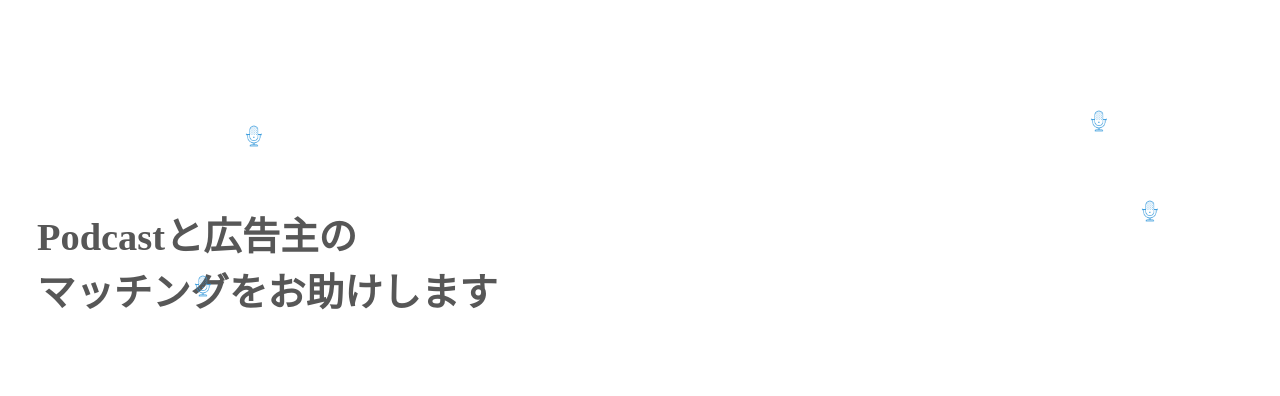
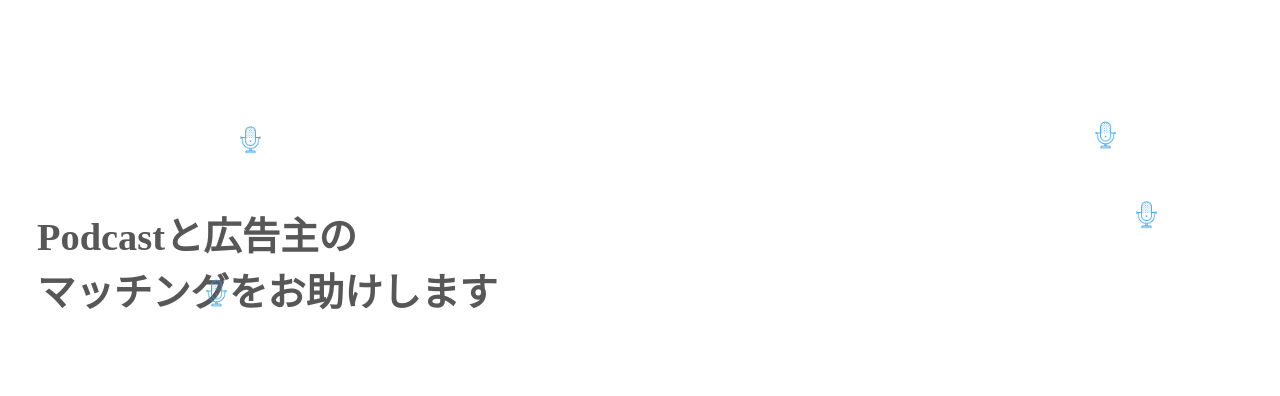
Before and after one commit to ry-32/locura_app, a Rails app: page / in a window 1280 px wide. Shown: the part 124-520 px from the top of the page. Run offline with Rails 7, Linux system fonts and the light colour scheme; data that the repository does not hold is empty; style sheets or scripts are compiled from the project's sources; some libraries are stand-ins or nearby versions.

Commit message:
animation shit fixed a bit

```diff
--- a/app/assets/stylesheets/home.scss
+++ b/app/assets/stylesheets/home.scss
@@ -58,8 +58,8 @@
     }
 
 .animation2 {
-    width:25px;
-    height:25px;
+    width: 32px;
+    height: 32px;
     margin-top:80px;
     transform-origin:200% center;
     animation:rotate2 5.3s linear infinite;
@@ -68,15 +68,15 @@
 
 .animation img {
     content:'';
-    height:100%;
-    width:100%;
+    height: 32px;
+    width: 32px;
     animation:rotate 5.3s linear reverse infinite; }
 
 .animation2 img {
     content:'';
-    height:100%;
-    width:100%;
-    animation:rotate 5.3s linear infinite; }
+    height: 32px;
+    width: 32px;
+    animation:rotate2 5.3s linear reverse infinite; }
 
 @keyframes rotate { 100% { transform:rotate(360deg); } }
 @keyframes rotate2 { 100% { transform:rotate(-360deg); } }
--- a/app/views/home/index.html.erb
+++ b/app/views/home/index.html.erb
@@ -8,16 +8,16 @@
             </h1>
         </div>
         <div class="animation" style="bottom:30%;right:12%">
-            <%= image_tag 'mic_icon.png', height:"25", width:"25" %>
+            <%= image_tag 'mic_icon.png'%>
         </div>
         <div class="animation2" style="top:10%;right:16%">
-            <%= image_tag 'mic_icon.png', height:"25", width:"25" %>
+            <%= image_tag 'mic_icon.png'%>
         </div>
         <div class="animation2" style="bottom:30%;left:12%">
-            <%= image_tag 'mic_icon.png', height:"25", width:"25" %>
+            <%= image_tag 'mic_icon.png'%>
         </div>
         <div class="animation" style="top:30%;left:16%">
-            <%= image_tag 'mic_icon.png', height:"25", width:"25" %>
+            <%= image_tag 'mic_icon.png'%>
         </div>
     </section>
 
```
